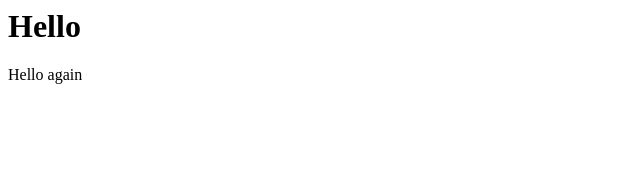
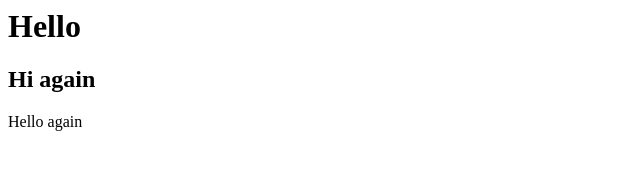
Before and after one commit to luketunnicliffe/website, a plain HTML site: page index.html in a window 1280 px wide. Shown: the whole page, without its empty margins (0-640 px from the left). Drawn offline with Linux system fonts and the light colour scheme.

Commit message:
Update index.html

```diff
--- a/index.html
+++ b/index.html
@@ -1,3 +1,5 @@
 <h1>Hello</h1>
 
+<h2>Hi again</h2>
+
 <p>Hello again</p>
```
